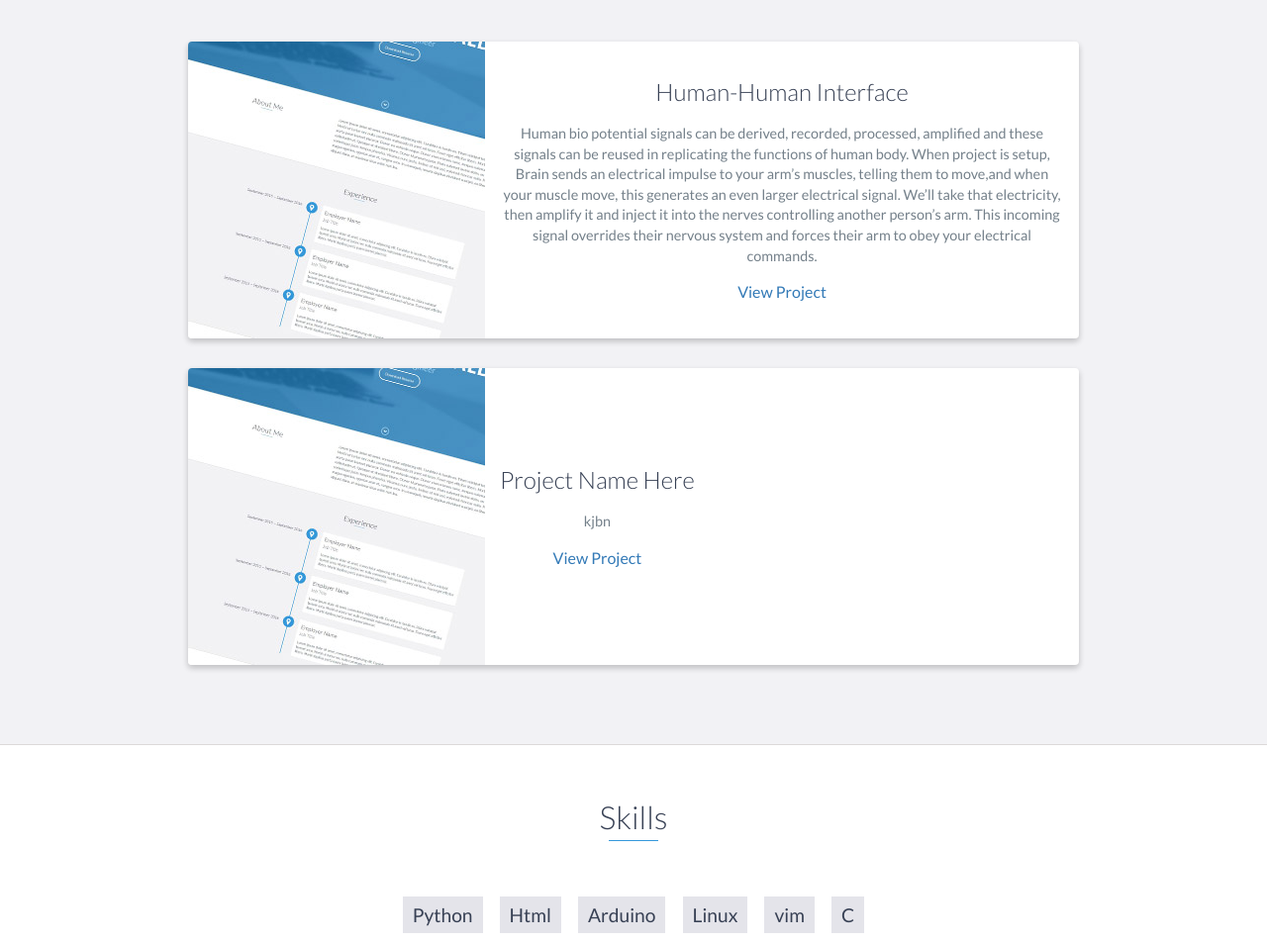
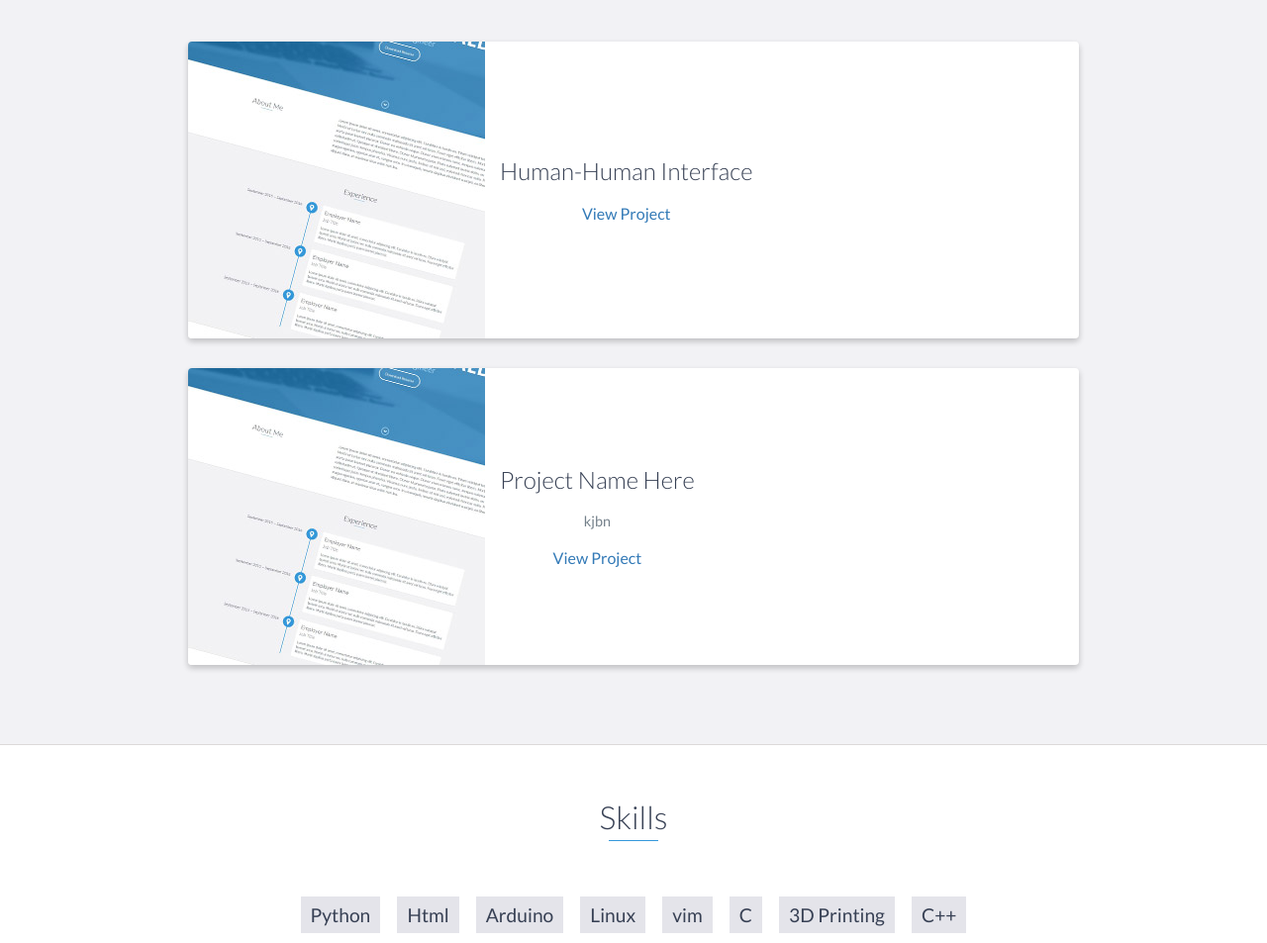
Before and after one commit to Abhijithknambiar/abhijithknambiar.github.io, a website: page index.html in a window 1280 px wide. Shown: the part 2300-3253 px from the top of the page at 99% size. Drawn offline with nearby package versions, Linux system fonts and the light colour scheme.

Commit message:
Update index.html

```diff
--- a/index.html
+++ b/index.html
@@ -153,10 +153,7 @@
                     <div class="project-info">
                         <h3>Human-Human Interface</h3>
                         <p>
-                         Human bio potential signals can be derived, recorded, processed, amplified and these signals can be reused in replicating the functions of human body.
-                         When project is setup, Brain sends an electrical impulse to your arm’s muscles, telling them to move,and when your muscle move, this generates an even larger electrical signal.
-                         We’ll take that electricity, then amplify it and inject it into the nerves controlling another person’s arm.
-                         This incoming signal overrides their nervous system and forces their arm to obey your electrical commands.
+
 
                         </p>
                         <a href="#">View Project</a>
@@ -194,6 +191,8 @@
             <li>Linux</li>
             <li>vim</li>
             <li>C</li>
+            <li>3D Printing</li>
+            <li>C++</li>
         </ul>
     </div>
     <!-- End #skills -->
```
